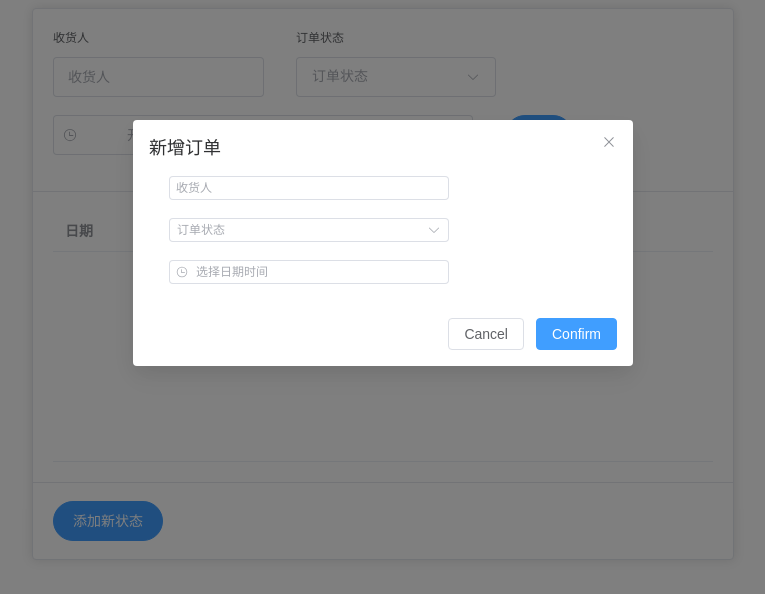
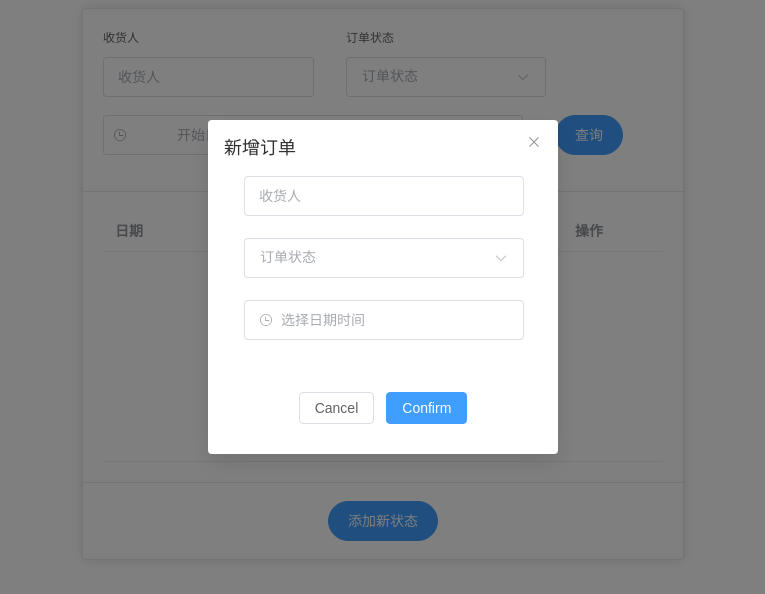
Before and after one commit to CainHappyfish/ManageSystemDemo, a Vue app: page / in a window 1280 px wide. Both pictures are taken after a click on the button "添加新状态". Shown: the top 594 px of the page, without its empty margins (257-1022 px from the left). Built offline with nearby package versions, Linux system fonts and the light colour scheme.

Commit message:
Update ManageSystem.vue

```diff
--- a/src/components/ManageSystem.vue
+++ b/src/components/ManageSystem.vue
@@ -181,7 +181,7 @@ function onSubmit() {
 <template>
 
   <div id="app">
-    <el-card style="max-width: 700px">
+    <el-card style="max-width: 600px">
       <template #header>
         <div slot="header" class="card-header">
           <!-- 收货人 -->
@@ -287,10 +287,10 @@ function onSubmit() {
             <el-dialog
               v-model="dialogFormVisible"
               title="新增订单"
-              width="500px"
+              width="350px"
             >
             <!-- 对话框表单 -->
-              <el-form size="small" style="width:450px" label-width="100px" :model="form">
+              <el-form size="large" style="width:450px" label-width="100px" :model="form">
                 <!-- 收货人 -->
                 <el-form-item label="收货人">
                   <el-input
@@ -349,4 +349,16 @@ function onSubmit() {
   place-items: center;
   align-items: center;
 }
+.new {
+  display: flex; /* 使用 Flexbox */
+  justify-content: center; /* 水平居中 */
+  align-items: center; /* 垂直居中 */
+}
+.dialog-footer {
+  display: flex; /* 使用 Flexbox */
+  justify-content: center; /* 水平居中 */
+  align-items: center; /* 垂直居中 */
+  /* 如果需要垂直居中，可以添加以下属性 */
+  height: 60px; /* 对话框底部的高度，根据实际情况调整 */
+}
 </style>
```
